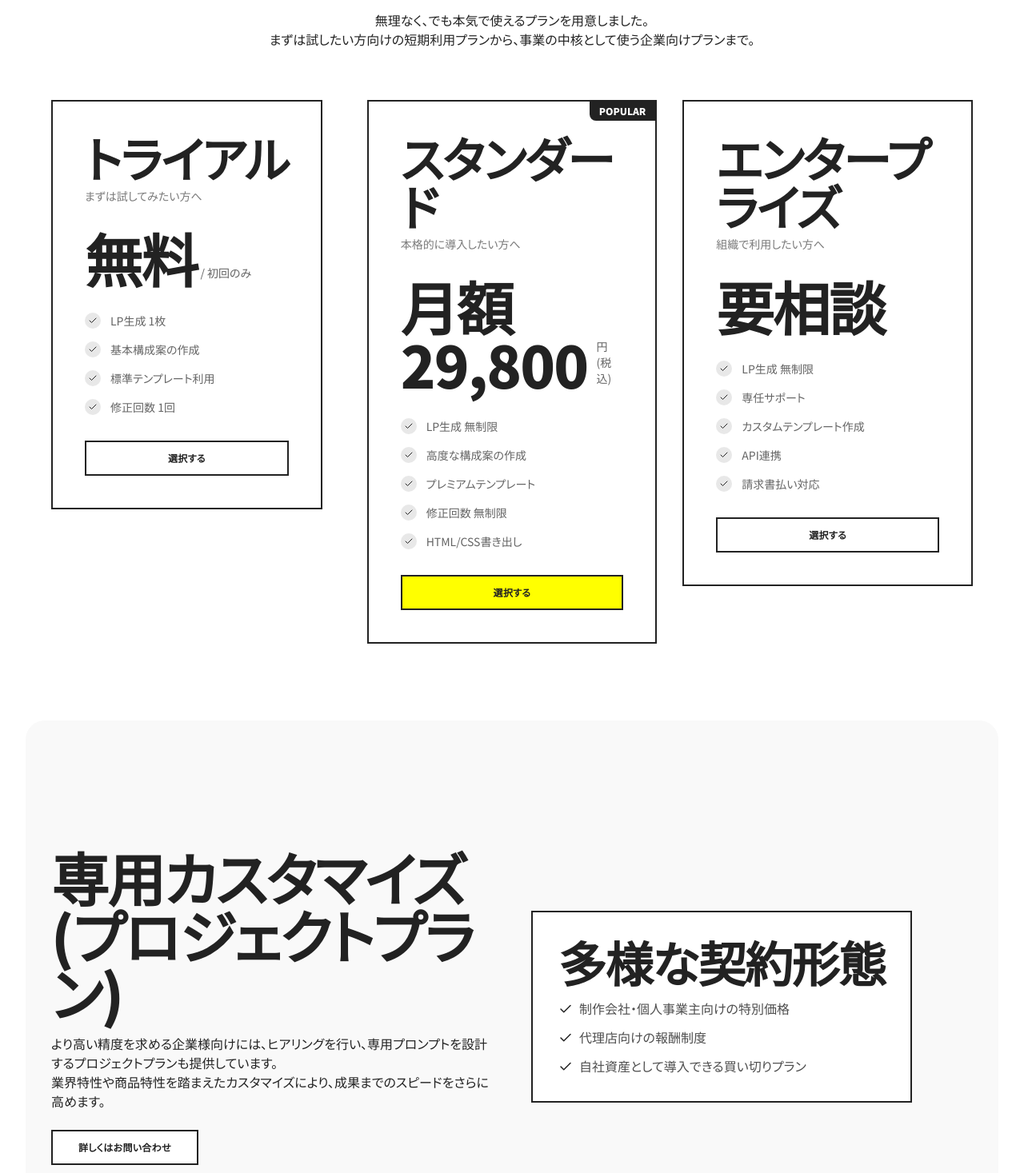
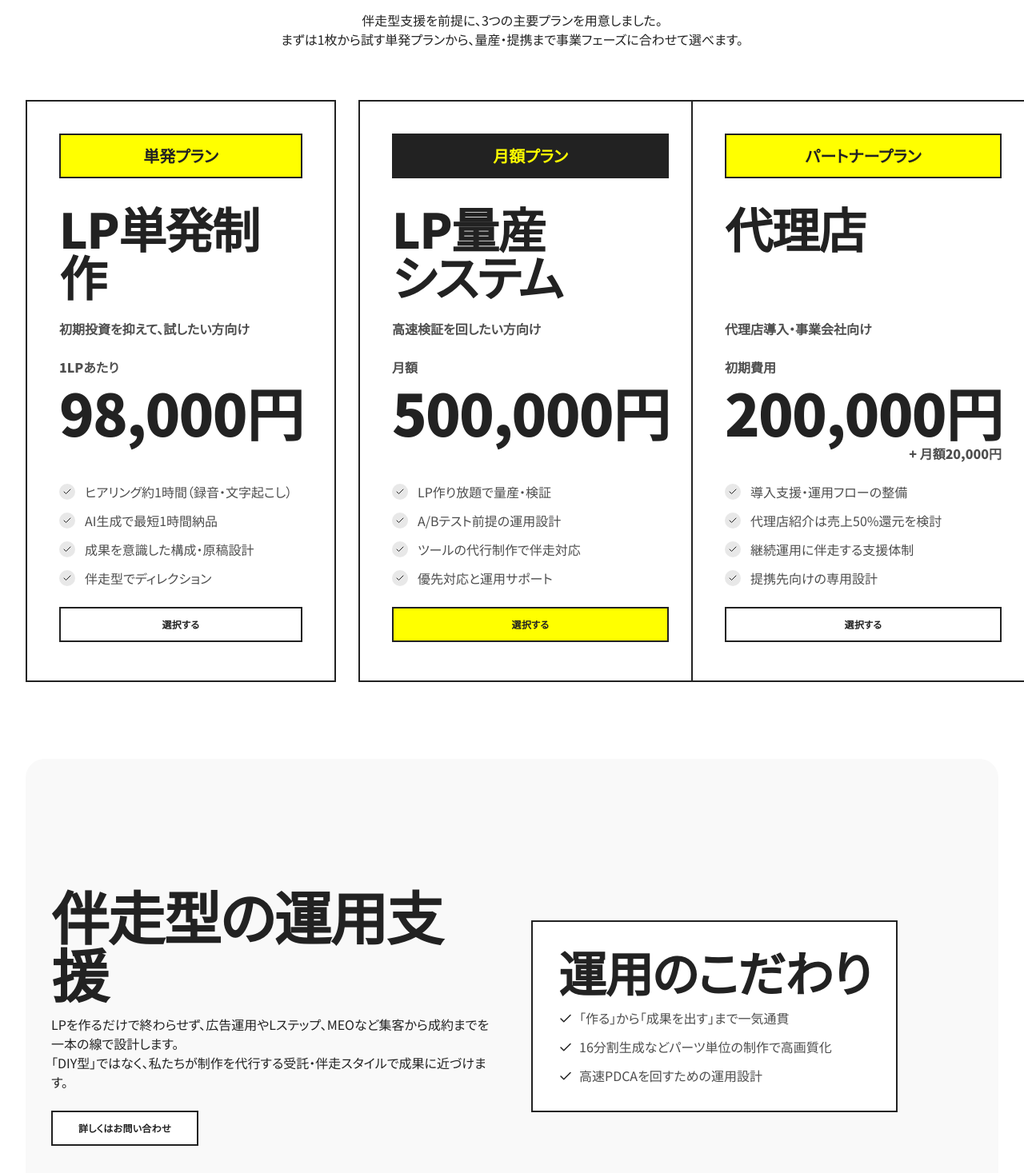
Before and after one commit to shunsuke-tnk/AI-lp_maker_webpage, a Next.js app: page /pricing in a window 1280 px wide. Shown: the part 643-2110 px from the top of the page at 80% size. Built offline with nearby package versions, Linux system fonts and the light colour scheme.

Commit message:
Update pricing page and pricing section component

```diff
--- a/src/app/pricing/page.tsx
+++ b/src/app/pricing/page.tsx
@@ -10,27 +10,36 @@ import Link from "next/link";
 
 const plans = [
     {
-        name: "トライアル",
-        description: "まずは試してみたい方へ",
-        price: "無料",
-        duration: "/ 初回のみ",
-        features: ["LP生成 1枚", "基本構成案の作成", "標準テンプレート利用", "修正回数 1回"],
+        tag: "単発プラン",
+        tagTone: "light",
+        titleLines: ["LP単発制作"],
+        description: "初期投資を抑えて、試したい方向け",
+        priceLabel: "1LPあたり",
+        price: "98,000円",
+        priceNote: "",
+        features: ["ヒアリング約1時間（録音・文字起こし）", "AI生成で最短1時間納品", "成果を意識した構成・原稿設計", "伴走型でディレクション"],
         highlight: false,
     },
     {
-        name: "スタンダード",
-        description: "本格的に導入したい方へ",
-        price: "月額 29,800",
-        duration: "円 (税込)",
-        features: ["LP生成 無制限", "高度な構成案の作成", "プレミアムテンプレート", "修正回数 無制限", "HTML/CSS書き出し"],
+        tag: "月額プラン",
+        tagTone: "dark",
+        titleLines: ["LP量産", "システム"],
+        description: "高速検証を回したい方向け",
+        priceLabel: "月額",
+        price: "500,000円",
+        priceNote: "",
+        features: ["LP作り放題で量産・検証", "A/Bテスト前提の運用設計", "ツールの代行制作で伴走対応", "優先対応と運用サポート"],
         highlight: true,
     },
     {
-        name: "エンタープライズ",
-        description: "組織で利用したい方へ",
-        price: "要相談",
-        duration: "",
-        features: ["LP生成 無制限", "専任サポート", "カスタムテンプレート作成", "API連携", "請求書払い対応"],
+        tag: "パートナープラン",
+        tagTone: "light",
+        titleLines: ["代理店"],
+        description: "代理店導入・事業会社向け",
+        priceLabel: "初期費用",
+        price: "200,000円",
+        priceNote: "+ 月額20,000円",
+        features: ["導入支援・運用フローの整備", "代理店紹介は売上50%還元を検討", "継続運用に伴走する支援体制", "提携先向けの専用設計"],
         highlight: false,
     },
 ];
@@ -50,13 +59,13 @@ export default function PricingPage() {
                                 事業フェーズに合わせて選べる料金体系
                             </Typography>
                             <Typography variant="body" className="max-w-2xl mx-auto">
-                                無理なく、でも本気で使えるプランを用意しました。<br />
-                                まずは試したい方向けの短期利用プランから、事業の中核として使う企業向けプランまで。
+                                伴走型支援を前提に、3つの主要プランを用意しました。<br />
+                                まずは1枚から試す単発プランから、量産・提携まで事業フェーズに合わせて選べます。
                             </Typography>
                         </ScrollReveal>
                     </div>
 
-                    <div className="grid grid-cols-1 md:grid-cols-3 gap-8 max-w-6xl mx-auto mb-24">
+                    <div className="grid grid-cols-1 md:grid-cols-3 gap-6 md:gap-8 max-w-7xl mx-auto mb-24 items-stretch">
                         {plans.map((plan, index) => (
                             <ScrollReveal
                                 key={index}
@@ -64,46 +73,61 @@ export default function PricingPage() {
                                 className="h-full"
                             >
                                 <Card
-                                    className={`h-full flex flex-col p-8 md:p-10 relative overflow-hidden ${plan.highlight ? 'border-navy-900 border-2' : ''
+                                    className="h-full w-full flex flex-col px-8 pt-8 pb-10 md:px-10 md:pt-10 md:pb-12 relative overflow-hidden"
+                                >
+                                    <div className="mb-8">
+                                        <div
+                                            className={`w-full border-2 border-charcoal-black py-3 text-center font-black text-lg md:text-xl whitespace-nowrap ${plan.tagTone === "dark" ? "bg-charcoal-black text-neon-yellow" : "bg-neon-yellow text-charcoal-black"
                                                 }`}
                                         >
-                                    {plan.highlight && (
-                                        <div className="absolute top-0 right-0 bg-navy-900 text-white text-xs font-bold px-3 py-1 rounded-bl-lg">
-                                            POPULAR
+                                            {plan.tag}
                                         </div>
-                                    )}
+                                    </div>
 
-                                    <div className="mb-8">
-                                        <Typography variant="h4" className="mb-2">
-                                            {plan.name}
-                                        </Typography>
-                                        <Typography variant="small" className="text-navy-900/60">
-                                            {plan.description}
+                                    <div className="mb-6 min-h-[96px] md:min-h-[120px]">
+                                        <Typography variant="h4" className="text-4xl md:text-5xl leading-tight tracking-tight">
+                                            {plan.titleLines.map((line, i) => (
+                                                <span key={i} className="block">
+                                                    {line}
+                                                </span>
+                                            ))}
                                         </Typography>
                                     </div>
 
-                                    <div className="mb-8 flex items-end gap-1">
-                                        <Typography variant="h3" className="text-4xl md:text-5xl">
+                                    <Typography variant="body" className="text-sm md:text-base font-bold text-charcoal-black/80 mb-6 leading-relaxed">
+                                        {plan.description}
+                                    </Typography>
+
+                                    <div className="mb-6 min-h-[96px] md:min-h-[112px]">
+                                        <Typography variant="small" className="text-charcoal-black/80 font-black text-sm md:text-base mb-2">
+                                            {plan.priceLabel}
+                                        </Typography>
+                                        <Typography variant="h3" className="text-4xl md:text-5xl leading-none tabular-nums md:whitespace-nowrap">
                                             {plan.price}
                                         </Typography>
-                                        <Typography variant="small" className="mb-2">
-                                            {plan.duration}
+                                        <Typography
+                                            variant="small"
+                                            className={`text-charcoal-black/80 font-bold text-sm md:text-base mt-1 text-right md:whitespace-nowrap ${plan.priceNote ? "" : "invisible"
+                                                }`}
+                                        >
+                                            {plan.priceNote || "placeholder"}
                                         </Typography>
                                     </div>
 
-                                    <div className="flex-grow space-y-4 mb-8">
+                                    <div className="flex-grow space-y-3">
                                         {plan.features.map((feature, i) => (
                                             <div key={i} className="flex items-center gap-3">
                                                 <div className="w-5 h-5 rounded-full bg-navy-900/10 flex items-center justify-center flex-shrink-0">
                                                     <Check size={12} className="text-navy-900" />
                                                 </div>
-                                                <Typography variant="small">
+                                                <Typography variant="small" className="text-sm md:text-base text-charcoal-black/80 leading-snug">
                                                     {feature}
                                                 </Typography>
                                             </div>
                                         ))}
                                     </div>
 
+                                    <div className="pt-6">
                                         <Link href="/contact" className="w-full">
                                             <Button
                                                 variant={plan.highlight ? "primary" : "secondary"}
@@ -112,6 +136,7 @@ export default function PricingPage() {
                                                 選択する
                                             </Button>
                                         </Link>
+                                    </div>
                                 </Card>
                             </ScrollReveal>
                         ))}
@@ -121,11 +146,11 @@ export default function PricingPage() {
                         <div className="grid grid-cols-1 md:grid-cols-2 gap-12 items-center">
                             <ScrollReveal>
                                 <Typography variant="h3" className="mb-4">
-                                    専用カスタマイズ<br />(プロジェクトプラン)
+                                    伴走型の運用支援
                                 </Typography>
                                 <Typography variant="body" className="mb-6">
-                                    より高い精度を求める企業様向けには、ヒアリングを行い、専用プロンプトを設計するプロジェクトプランも提供しています。<br />
-                                    業界特性や商品特性を踏まえたカスタマイズにより、成果までのスピードをさらに高めます。
+                                    LPを作るだけで終わらせず、広告運用やLステップ、MEOなど集客から成約までを一本の線で設計します。<br />
+                                    「DIY型」ではなく、私たちが制作を代行する受託・伴走スタイルで成果に近づけます。
                                 </Typography>
                                 <Link href="/contact">
                                     <Button variant="secondary">詳しくはお問い合わせ</Button>
@@ -133,19 +158,19 @@ export default function PricingPage() {
                             </ScrollReveal>
                             <ScrollReveal delay={0.2}>
                                 <Card className="p-8">
-                                    <Typography variant="h4" className="mb-4">多様な契約形態</Typography>
+                                    <Typography variant="h4" className="mb-4">運用のこだわり</Typography>
                                     <ul className="space-y-3">
                                         <li className="flex gap-2 text-navy-900/80">
                                             <Check size={18} className="text-navy-900 mt-1" />
-                                            <span>制作会社・個人事業主向けの特別価格</span>
+                                            <span>「作る」から「成果を出す」まで一気通貫</span>
                                         </li>
                                         <li className="flex gap-2 text-navy-900/80">
                                             <Check size={18} className="text-navy-900 mt-1" />
-                                            <span>代理店向けの報酬制度</span>
+                                            <span>16分割生成などパーツ単位の制作で高画質化</span>
                                         </li>
                                         <li className="flex gap-2 text-navy-900/80">
                                             <Check size={18} className="text-navy-900 mt-1" />
-                                            <span>自社資産として導入できる買い切りプラン</span>
+                                            <span>高速PDCAを回すための運用設計</span>
                                         </li>
                                     </ul>
                                 </Card>
--- a/src/components/sections/pricing.tsx
+++ b/src/components/sections/pricing.tsx
@@ -6,20 +6,16 @@ import Link from "next/link";
 
 const pricingPoints = [
     {
-        title: "柔軟なプラン選択",
-        description: "AI LP MAKER では、目的や利用頻度に応じて複数の料金プランを用意しています。まず試したい方向けの短期利用プランから、事業の中核として使う企業向けプランまで、柔軟に選択可能です。",
+        title: "LP単体制作（単発プラン）",
+        description: "50,000円 / 1LP。約1時間のヒアリングを録音・文字起こしし、AIに投入して最短1時間で実用レベルのLPを生成します。",
     },
     {
-        title: "量産・検証向けパック",
-        description: "「とにかく量産したい」「まずは検証したい」という方向けには、期間内で何枚でもLPを生成できるパックプランをご用意しています。初期投資を抑えながら、スピーディに成果検証を進めることができます。",
+        title: "量産システム利用（サブスクリプションプラン）",
+        description: "月額 500,000円。LPを作り放題で量産し、A/Bテストを高速で回したい事業者向け。ツール単体ではなく伴走型で提供します。",
     },
     {
-        title: "専用カスタマイズ(プロジェクトプラン)",
-        description: "より高い精度を求める企業様向けには、ヒアリングを行い、専用プロンプトを設計するプロジェクトプランも提供しています。業界特性や商品特性を踏まえたカスタマイズにより、成果までのスピードをさらに高めます。",
-    },
-    {
-        title: "多様な契約形態",
-        description: "制作会社・個人事業主向けの特別価格、代理店向けの報酬制度、AIを自社資産として導入できる買い切りプランも用意しています。詳しい内容は、お問い合わせにてご案内しています。",
+        title: "代理店・事業会社向けプラン（パートナープラン）",
+        description: "初期費用 200,000円 ＋ 月額 20,000円。代理店紹介案件は売上の50%還元を検討しています。",
     },
 ];
 
```
Lines whose indentation alone changed are shown as unchanged.
